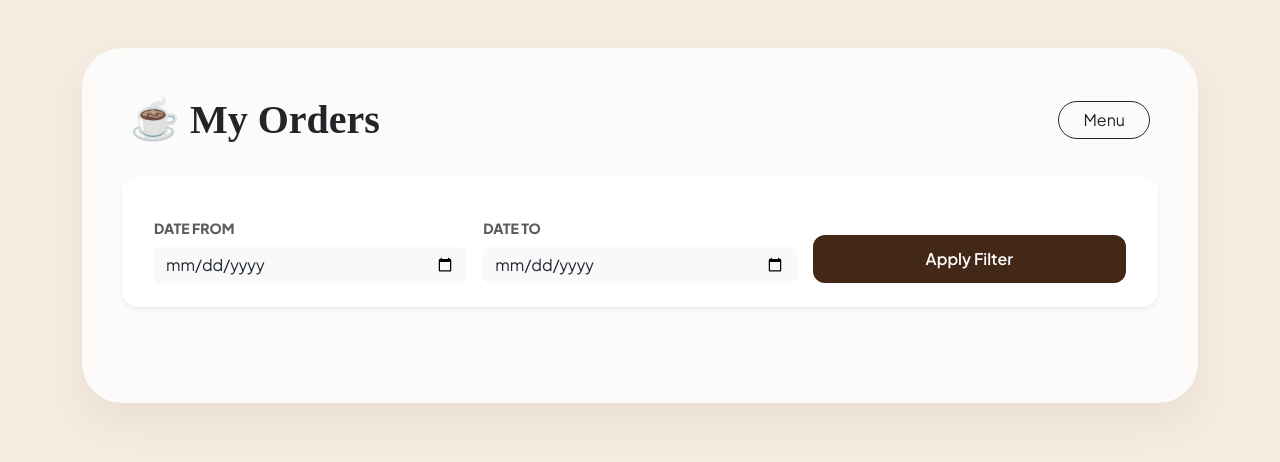
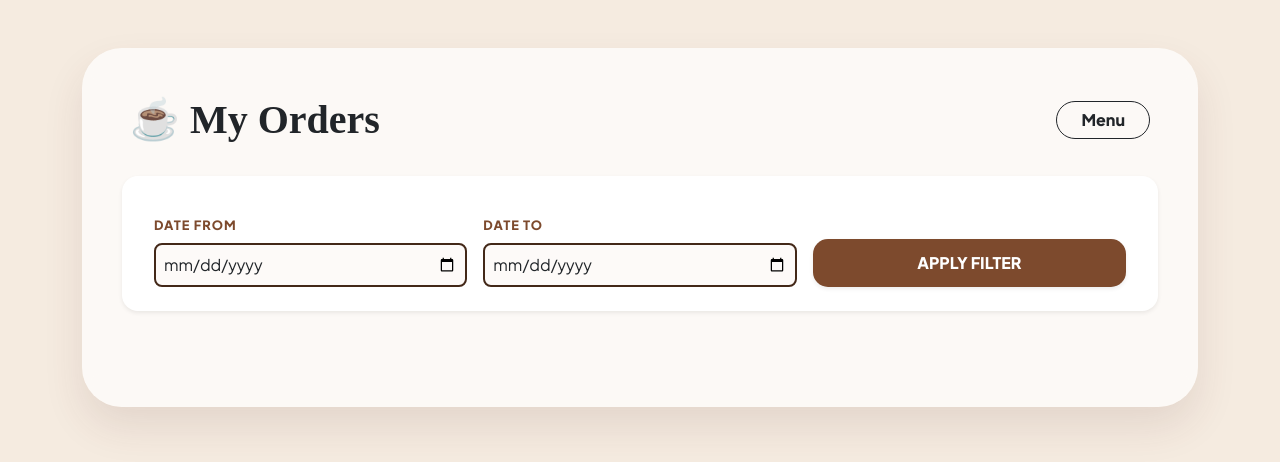
Before and after one commit to NadiaMostafa45/Project_PHP, a PHP site: page /my_orders.php in a window 1280 px wide. Shown: the top 462 px of the page. Run offline with PHP 8.4, Linux system fonts and the light colour scheme; data that the repository does not hold is empty.

Commit message:
Finish My Orders UI

```diff
--- a/Views/my_orders.php
+++ b/Views/my_orders.php
@@ -11,6 +11,7 @@ $date_to = $_GET['date_to'] ?? '';
 
 $query = "SELECT * FROM orders WHERE user_id = ?";
 $params = [$user_id];
+
 
 if (!empty($date_from) && !empty($date_to)) {
     $query .= " AND created_at BETWEEN ? AND ?";
@@ -30,18 +31,58 @@ $grand_total = 0;
 <html lang="en">
 <head>
     <meta charset="UTF-8">
-    <title>My Order</title>
+    <meta name="viewport" content="width=device-width, initial-scale=1.0">
+    <title>☕ My Orders</title>
     <link href="https://cdn.jsdelivr.net/npm/bootstrap@5.3.0/dist/css/bootstrap.min.css" rel="stylesheet">
     <link href="https://fonts.googleapis.com/css2?family=Plus+Jakarta+Sans:wght@400;600;800&display=swap" rel="stylesheet">
     <style>
-        body { background-color: #f5ebe0; font-family: 'Plus Jakarta Sans', sans-serif; color: #432818; }
-        .main-card { border-radius: 40px; border: none; background: rgba(255,255,255,0.8); backdrop-filter: blur(10px); box-shadow: 0 20px 40px rgba(0,0,0,0.05); }
-        .order-card { border-radius: 25px; border: 1px solid rgba(0,0,0,0.05); margin-bottom: 20px; background: white; transition: 0.3s; }
-        .btn-brown { background-color: #432818; color: white; border-radius: 12px; font-weight: 600; border: none; padding: 12px 30px; }
-        .btn-brown:hover { background-color: #d4a373; }
-        .status-pill { background: #fefae0; color: #d4a373; padding: 6px 15px; border-radius: 10px; font-weight: 800; font-size: 11px; text-transform: uppercase; }
-        .total-banner { background: linear-gradient(135deg, #432818, #6f4e37); color: white; border-radius: 25px; padding: 30px; }
-    </style>
+        :root {
+            --espresso: #7d4a2d;
+            --cappuccino: #d4a373;
+            --latte: #f5ebe0;
+        }
+
+        body { background-color: var(--latte); font-family: 'Plus Jakarta Sans', sans-serif; color: var(--espresso); }
+
+        .main-card { border-radius: 40px; border: none; background: rgba(255,255,255,0.7); backdrop-filter: blur(15px); box-shadow: 0 20px 40px rgba(88, 44, 44, 0.11); }
+
+
+        .order-card {
+            border-radius: 25px;
+            border: 1px solid rgba(67, 40, 24, 0.11);
+            margin-bottom: 25px;
+            background: white;
+            transition: 0.3s;
+            border-left: 10px solid var(--espresso) !important;
+            position: relative;
+        }
+        .order-card:hover { transform: translateY(-5px); box-shadow: 0 10px 20px rgba(244, 144, 21, 0.05); }
+
+        .filter-label { color: var(--espresso); font-weight: 800; font-size: 0.8rem; letter-spacing: 1px; margin-bottom: 8px; display: block; }
+
+        .btn-brown { background-color: var(--espresso); color: white; border-radius: 15px; font-weight: 700; border: none; padding: 12px 30px; transition: 0.3s; }
+        .btn-brown:hover { background-color: var(--cappuccino); color: white; }
+
+        .status-pill { background: #fefae0; color: var(--cappuccino); padding: 8px 18px; border-radius: 12px; font-weight: 800; font-size: 11px; text-transform: uppercase; border: 1px solid rgba(212, 163, 115, 0.2); }
+
+        .total-banner { background: linear-gradient(135deg, var(--espresso), #6f4e37); color: white; border-radius: 30px; padding: 35px; border: none; }
+
+            .date-input-luxury {
+                border: 2px solid #432818 !important;
+                transition: all 0.3s ease;
+                background-color: #fdfaf8 !important;
+            }
+
+
+                .date-input-luxury:hover,
+                .date-input-luxury:focus {
+                    border-color: #d4a373 !important;
+                    background-color: #ffffff !important;
+                    box-shadow: 0 0 8px rgba(212, 163, 115, 0.3);
+                    outline: none;
+                }
+
+   </style>
 </head>
 <body>
 
@@ -49,20 +90,22 @@ $grand_total = 0;
     <div class="card main-card p-4 p-md-5">
         <div class="d-flex justify-content-between align-items-center mb-5">
             <h1 class="fw-bold m-0" style="font-family: 'Playfair Display', serif;">☕ My Orders</h1>
-            <a href="home.php" class="btn btn-outline-dark rounded-pill px-4">Menu</a>
+            <a href="home.php" class="btn btn-outline-dark rounded-pill px-4 fw-bold">Menu</a>
         </div>
 
         <form method="GET" class="row g-3 mb-5 p-4 bg-white rounded-4 shadow-sm align-items-end">
             <div class="col-md-4 text-start">
-                <label class="small fw-bold text-muted mb-2">DATE FROM</label>
-                <input type="date" name="date_from" value="<?= $date_from ?>" class="form-control border-0 bg-light">
+                <label class="filter-label">DATE FROM</label>
+                <input type="date" name="date_from" value="<?= $date_from ?>"
+       class="form-control date-input-luxury rounded-3 p-2">
             </div>
             <div class="col-md-4 text-start">
-                <label class="small fw-bold text-muted mb-2">DATE TO</label>
-                <input type="date" name="date_to" value="<?= $date_to ?>" class="form-control border-0 bg-light">
+                <label class="filter-label">DATE TO</label>
+                <input type="date" name="date_to" value="<?= $date_to ?>"
+       class="form-control date-input-luxury rounded-3 p-2">
             </div>
             <div class="col-md-4">
-                <button type="submit" class="btn btn-brown w-100">Apply Filter</button>
+                <button type="submit" class="btn btn-brown w-100 shadow-sm">APPLY FILTER</button>
             </div>
         </form>
 
@@ -71,23 +114,23 @@ $grand_total = 0;
                 $grand_total += $order['total_price'];
             ?>
             <div class="order-card p-4 shadow-sm">
-                <div class="row align-items-center">
-                    <div class="col-md-3 text-start">
-                        <small class="text-muted fw-bold d-block">Order Date</small>
+                <div class="row align-items-center text-center text-md-start">
+                    <div class="col-md-3">
+                        <small class="text-muted fw-bold d-block text-uppercase mb-1" style="font-size: 10px;">Placed on</small>
                         <span class="fw-bold"><?= date('M d, Y | h:i A', strtotime($order['created_at'])) ?></span>
                     </div>
                     <div class="col-md-2">
                         <span class="status-pill"><?= $order['status'] ?></span>
                     </div>
                     <div class="col-md-3 text-md-end">
-                        <small class="text-muted fw-bold d-block">Total Bill</small>
-                        <span class="fs-4 fw-bold text-dark"><?= number_format($order['total_price'], 2) ?> EGP</span>
+                        <small class="text-muted fw-bold d-block text-uppercase mb-1" style="font-size: 10px;">Total Bill</small>
+                        <span class="fs-4 fw-bold" style="color: var( --espresso);"><?= number_format($order['total_price'], 2) ?> EGP</span>
                     </div>
                     <div class="col-md-4 text-md-end mt-3 mt-md-0">
                         <?php if ($order['status'] == 'processing'): ?>
-                            <a href="../app/Controllers/cancel_order.php?id=<?= $order['id'] ?>" class="btn btn-danger btn-sm rounded-3 px-3 me-2" onclick="return confirm('Cancel this order?')">CANCEL</a>
+                            <a href="../app/Controllers/cancel_order.php?id=<?= $order['id'] ?>" class="btn btn-danger btn-sm rounded-pill px-4 me-2 fw-bold shadow-sm border-0" onclick="return confirm('Cancel this order?')">CANCEL</a>
                         <?php endif; ?>
-                        <button class="btn btn-outline-dark btn-sm rounded-3 px-3" onclick="toggleDetails(<?= $order['id'] ?>)">Details</button>
+                        <button class="btn btn-outline-dark btn-sm rounded-pill px-4 fw-bold" onclick="toggleDetails(<?= $order['id'] ?>)">Details</button>
                     </div>
                 </div>
                 <div id="details-<?= $order['id'] ?>" style="display:none;" class="mt-4 pt-4 border-top">
@@ -99,8 +142,11 @@ $grand_total = 0;
 
         <?php if ($grand_total > 0): ?>
         <div class="total-banner d-flex justify-content-between align-items-center mt-5 shadow-lg">
-            <h3 class="m-0 fw-bold">Total Orders Amount</h3>
-            <h2 class="m-0 fw-bold display-6"><?= number_format($grand_total, 2) ?> <small class="fs-5">EGP</small></h2>
+            <div>
+                <h3 class="m-0 fw-bold">Total Orders Amount</h3>
+
+            </div>
+            <h2 class="m-0 fw-bold display-5"><?= number_format($grand_total, 2) ?> <small class="fs-4">EGP</small></h2>
         </div>
         <?php endif; ?>
     </div>
```
Also changed, not shown: Views/order_details.php (+17 -7 lines).
